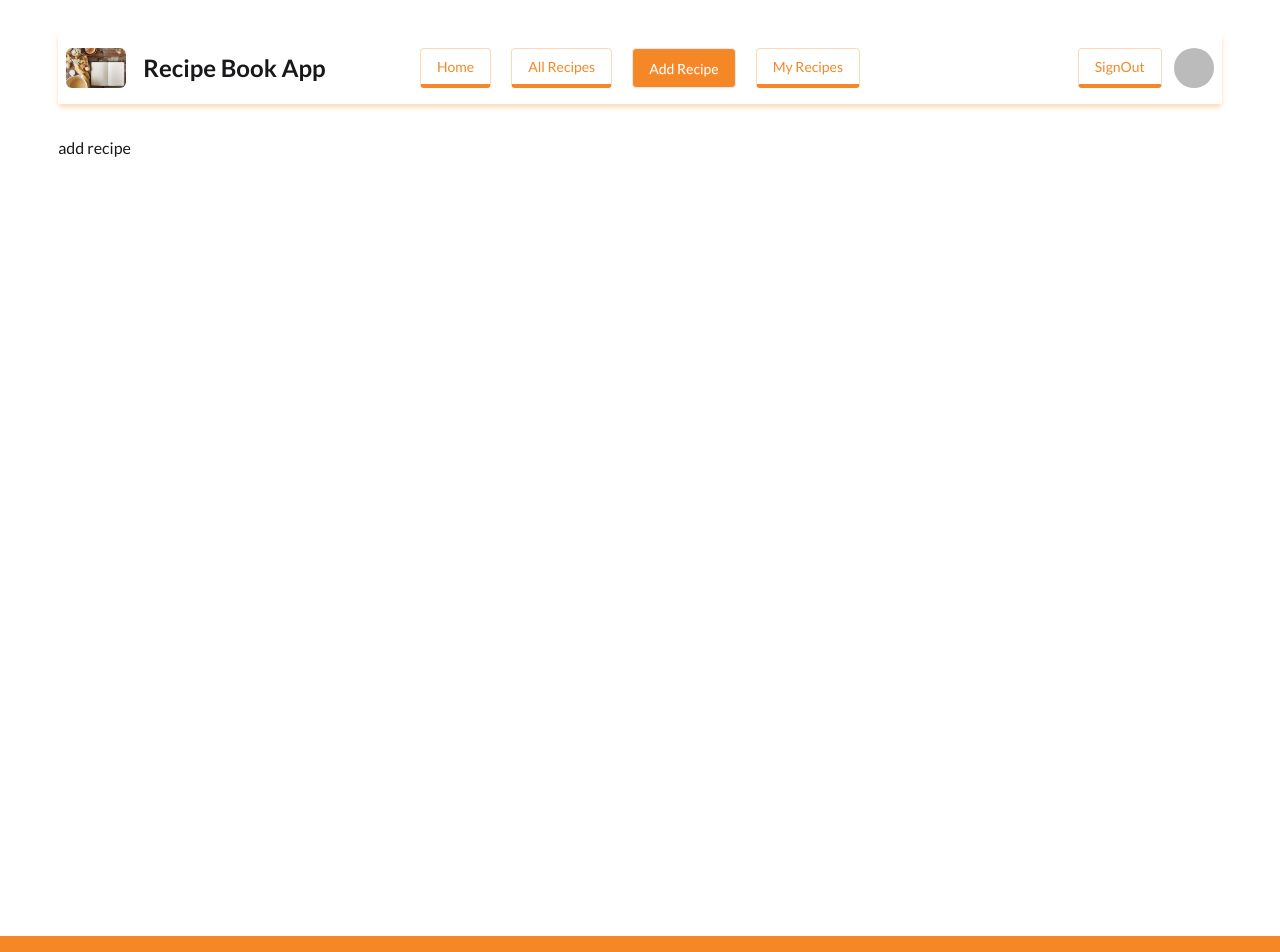
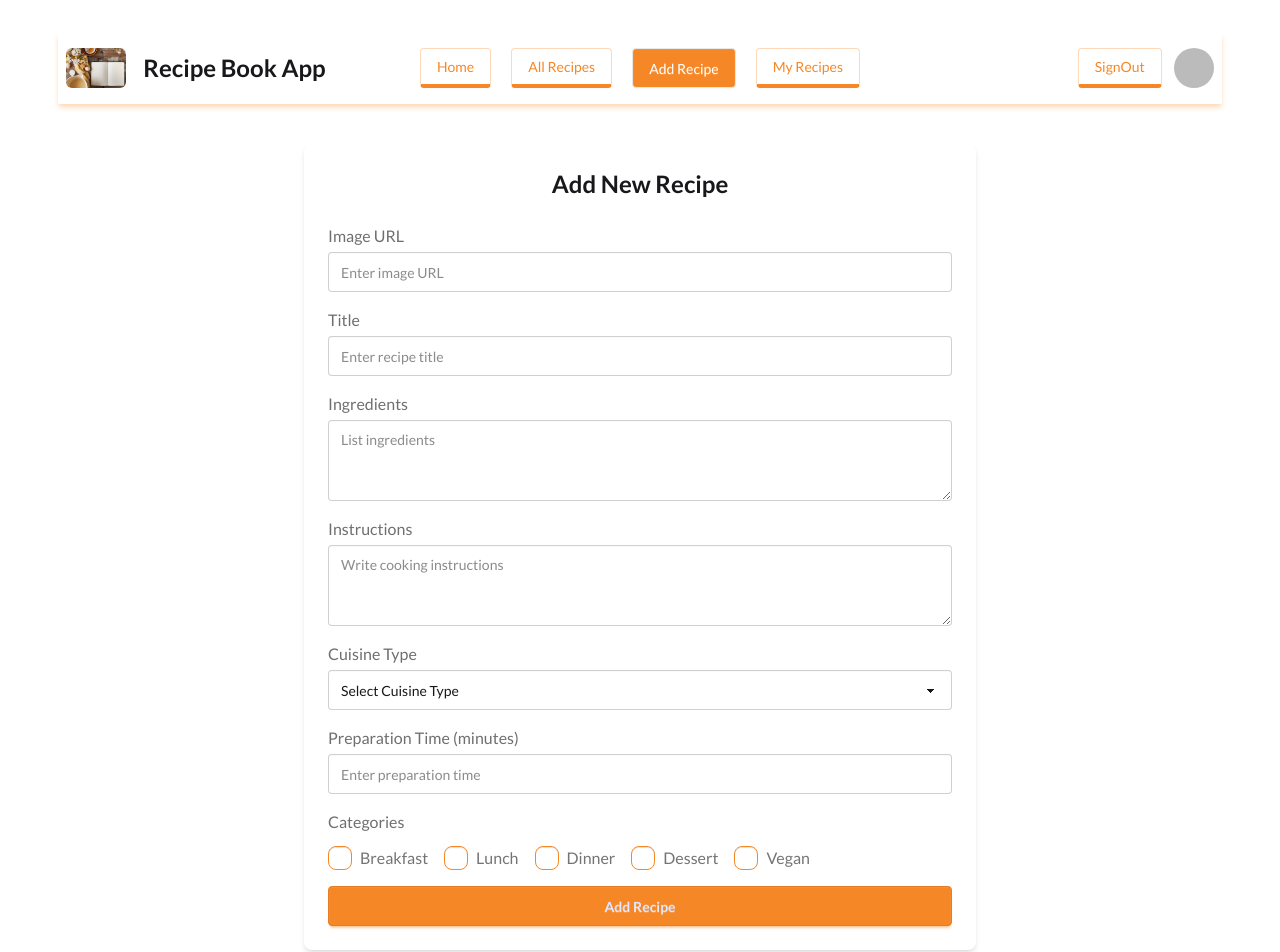
Before and after one commit to samin710/Recipe-Book-Client, a React (Vite) app: page /addRecipe in a window 1280 px wide. Shown: the top 952 px of the page. Built offline with nearby package versions, Linux system fonts and the light colour scheme; no server answers; sample sign-in values are in the browser's storage.

Commit message:
addRecipe page design done

```diff
--- a/src/pages/AddRecipe.jsx
+++ b/src/pages/AddRecipe.jsx
@@ -1,11 +1,103 @@
-import React from 'react';
+import React from "react";
 
 const AddRecipe = () => {
-    return (
+  return (
+    <div className="max-w-2xl mx-auto p-6 bg-base-100 shadow-md rounded-lg md:my-10 my-5">
+      <h2 className="text-2xl font-bold mb-6 text-center">Add New Recipe</h2>
+      <form className="space-y-4">
         <div>
-            add recipe
+          <label className="label text-accent pb-1">Image URL</label>
+          <input
+            type="text"
+            placeholder="Enter image URL"
+            className="input focus:outline-none w-full focus:border-primary"
+          />
         </div>
-    );
+
+        <div>
+          <label className="label text-accent pb-1">Title</label>
+          <input
+            type="text"
+            placeholder="Enter recipe title"
+            className="input focus:outline-none w-full focus:border-primary"
+          />
+        </div>
+
+        <div>
+          <label className="label text-accent pb-1">Ingredients</label>
+          <textarea
+            placeholder="List ingredients"
+            className="textarea focus:outline-none w-full focus:border-primary"
+            rows="3"
+          ></textarea>
+        </div>
+
+        <div>
+          <label className="label text-accent pb-1">Instructions</label>
+          <textarea
+            placeholder="Write cooking instructions"
+            className="textarea focus:outline-none w-full focus:border-primary"
+            rows="3"
+          ></textarea>
+        </div>
+
+        <div>
+          <label className="label text-accent pb-1">Cuisine Type</label>
+          <select className="select focus:outline-none w-full focus:border-primary">
+            <option disabled selected>
+              Select Cuisine Type
+            </option>
+            <option>Italian</option>
+            <option>Mexican</option>
+            <option>Indian</option>
+            <option>Chinese</option>
+            <option>Others</option>
+          </select>
+        </div>
+
+        <div>
+          <label className="label text-accent pb-1">
+            Preparation Time (minutes)
+          </label>
+          <input
+            type="number"
+            placeholder="Enter preparation time"
+            className="input focus:outline-none w-full focus:border-primary"
+          />
+        </div>
+
+        <div>
+          <label className="label text-accent pb-3">Categories</label>
+          <div className="flex flex-wrap gap-4">
+            <label className="label cursor-pointer gap-2">
+              <input type="checkbox" className="checkbox checkbox-primary" />
+              <span className="label-text">Breakfast</span>
+            </label>
+            <label className="label cursor-pointer gap-2">
+              <input type="checkbox" className="checkbox checkbox-primary" />
+              <span className="label-text">Lunch</span>
+            </label>
+            <label className="label cursor-pointer gap-2">
+              <input type="checkbox" className="checkbox checkbox-primary" />
+              <span className="label-text">Dinner</span>
+            </label>
+            <label className="label cursor-pointer gap-2">
+              <input type="checkbox" className="checkbox checkbox-primary" />
+              <span className="label-text">Dessert</span>
+            </label>
+            <label className="label cursor-pointer gap-2">
+              <input type="checkbox" className="checkbox checkbox-primary" />
+              <span className="label-text">Vegan</span>
+            </label>
+          </div>
+        </div>
+
+        <button type="submit" className="btn btn-primary w-full">
+          Add Recipe
+        </button>
+      </form>
+    </div>
+  );
 };
 
 export default AddRecipe;
```
